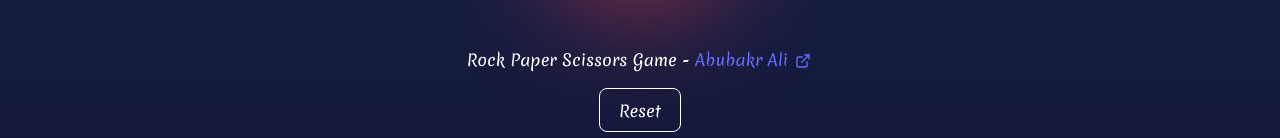
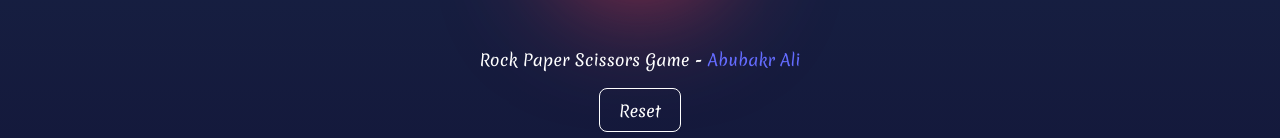
Before and after one commit to AbubakrAliFOX/Rock-Paper-Scissors, a React (Vite) app: page / in a window 1280 px wide. Shown: the part 780-918 px from the top of the page. Built offline with nearby package versions, Linux system fonts and the light colour scheme.

Commit message:
Remove chakra ui icon dependency

```diff
--- a/package.json
+++ b/package.json
@@ -10,7 +10,6 @@
     "preview": "vite preview"
   },
   "dependencies": {
-    "@chakra-ui/icons": "^2.1.1",
     "@chakra-ui/react": "^2.8.1",
     "react": "^18.2.0",
     "react-dom": "^18.2.0"
--- a/src/Footer/index.jsx
+++ b/src/Footer/index.jsx
@@ -1,5 +1,4 @@
 import { Box, Text, Link, Button, ButtonGroup } from "@chakra-ui/react";
-import { ExternalLinkIcon } from "@chakra-ui/icons";
 import { useContext } from "react";
 import { GameContext } from "../GameContext";
 
@@ -13,7 +12,7 @@ export default function Footer() {
       <Text>
         Rock Paper Scissors Game -{" "}
         <Link href="https://portfolio-kfwr.onrender.com/" isExternal>
-          Abubakr Ali <ExternalLinkIcon mx="2px" />
+          Abubakr Ali
         </Link>
       </Text>
       <ButtonGroup gap="4">
```
